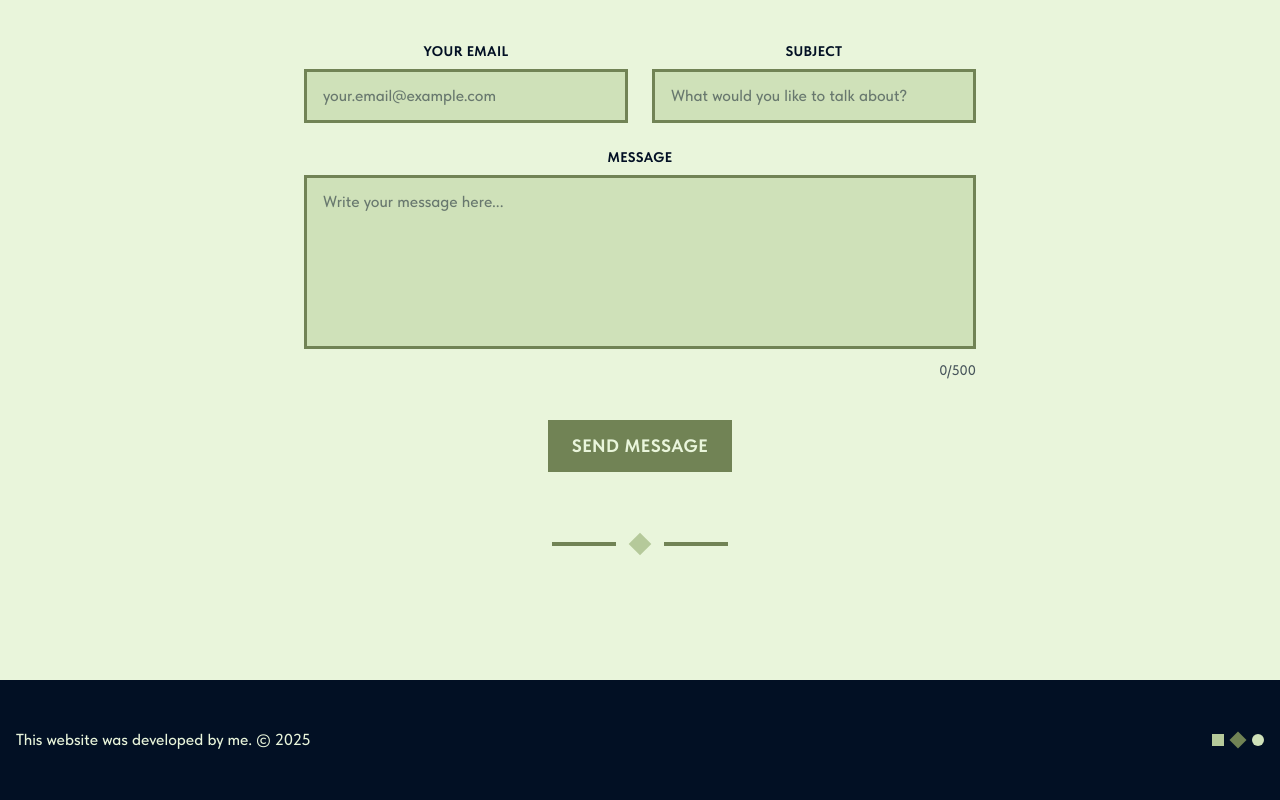
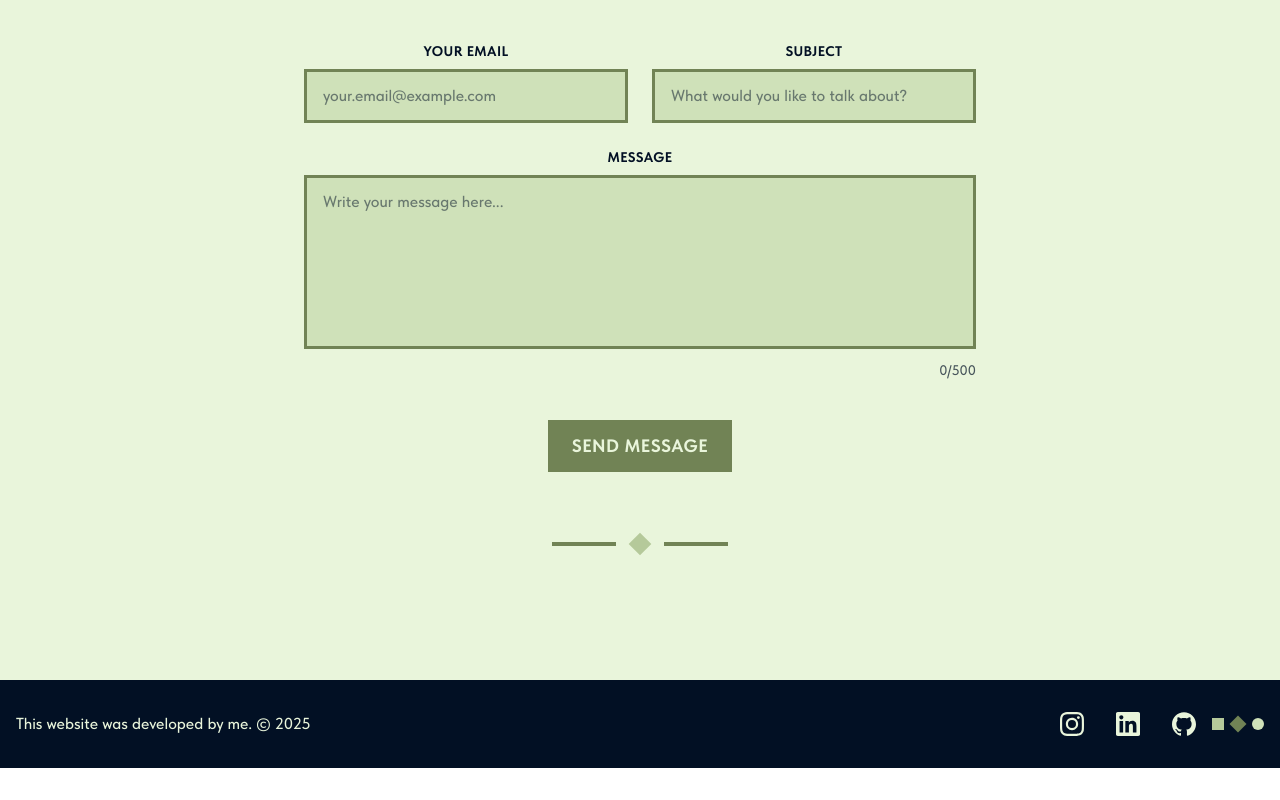
Before and after one commit to jovisf/personal-page, a Next.js app: page /en in a window 1280 px wide. Shown: the part 3701-4501 px from the top of the page. After the commit the page ends 4469 px from the top, so only its background shows below. Built offline with nearby package versions, Linux system fonts and the light colour scheme; no server answers; a web font is replaced by a local one.

Commit message:
feature: add social media on the footer

```diff
--- a/src/components/layout/Footer/Footer.tsx
+++ b/src/components/layout/Footer/Footer.tsx
@@ -3,30 +3,73 @@
 import { useTranslations } from 'next-intl'
 import { cn } from '@/lib/utils'
 import type { FooterProps } from './Footer.types'
+import { SiInstagram, SiLinkedin, SiGithub } from 'react-icons/si'
 
 export function Footer({ className }: FooterProps) {
   const t = useTranslations('footer')
 
   const currentYear = new Date().getFullYear()
 
+  const socialLinks = [
+    {
+      name: 'Instagram',
+      href: 'https://www.instagram.com/jv.soares30/',
+      icon: SiInstagram,
+    },
+    {
+      name: 'Linkedin',
+      href: 'https://www.linkedin.com/in/jo%C3%A3o-victor-25b434235/',
+      icon: SiLinkedin,
+    },
+    {
+      name: 'Github',
+      href: 'https://github.com/jovisf',
+      icon: SiGithub,
+    },
+  ]
+
   return (
     <footer
       className={cn(
-        'relative py-8 md:py-12',
+        'relative py-8 md:py-6',
         'bg-light-text dark:bg-dark-text',
         'text-light-background dark:text-dark-background',
         className
       )}
     >
       <div className="container mx-auto px-4">
-        <div className="flex flex-col md:flex-row items-center justify-between gap-4">
+        <div className="flex flex-col md:flex-row items-center justify-between gap-6">
           {/* Copyright */}
           <p className="font-tilda font-medium text-sm md:text-base text-center md:text-left">
             {t('text')} © {currentYear}
           </p>
 
+
+
+
           {/* Geometric Decoration */}
-          <div className="flex items-center gap-2">
+            {/* Social Media Links */}
+            <div className="flex items-center gap-2">
+              <div className="flex items-center gap-4">
+              {socialLinks.map((social) => {
+                const Icon = social.icon
+                return (
+                  <a
+                    key={social.name}
+                    href={social.href}
+                    target="_blank"
+                    rel="noopener noreferrer"
+                    aria-label={social.name}
+                    className={cn(
+                      'p-2 transition-colors duration-0',
+                      'hover:text-light-primary-accent hover:dark:text-dark-primary-accent'
+                    )}
+                  >
+                    <Icon className="w-4 h-4 md:w-6 md:h-6" />
+                  </a>
+                )
+              })}
+            </div>
             <div className="w-3 h-3 bg-light-secondary-accent dark:bg-dark-secondary-accent" />
             <div className="w-3 h-3 bg-light-primary-accent dark:bg-dark-primary-accent rotate-45" />
             <div className="w-3 h-3 bg-light-surface dark:bg-dark-surface rounded-full" />
```
